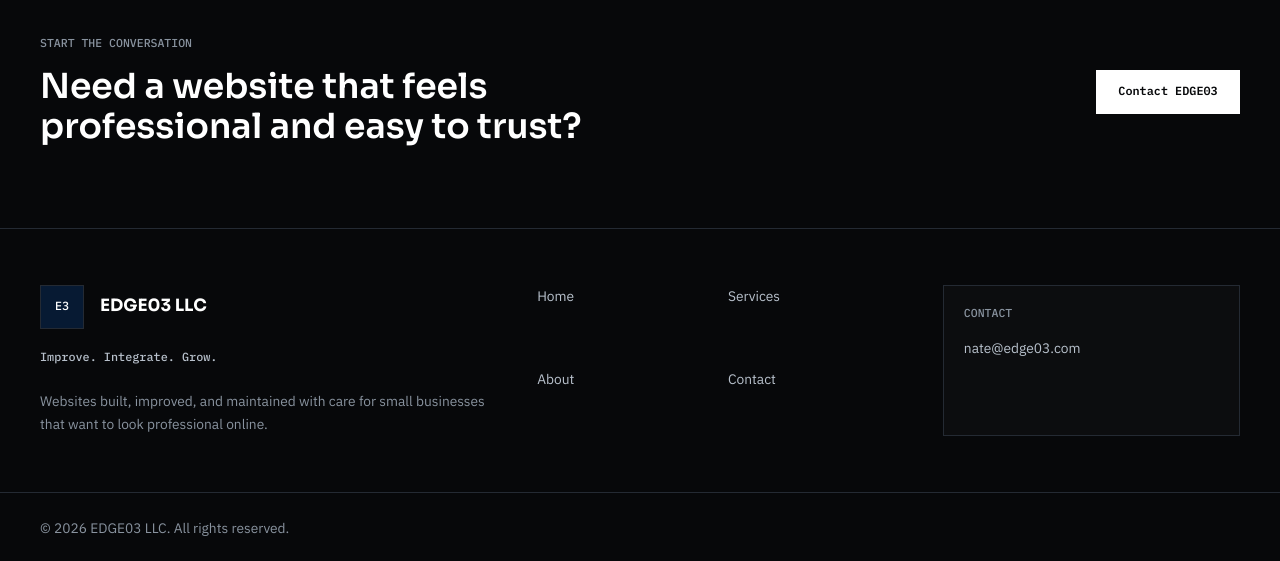
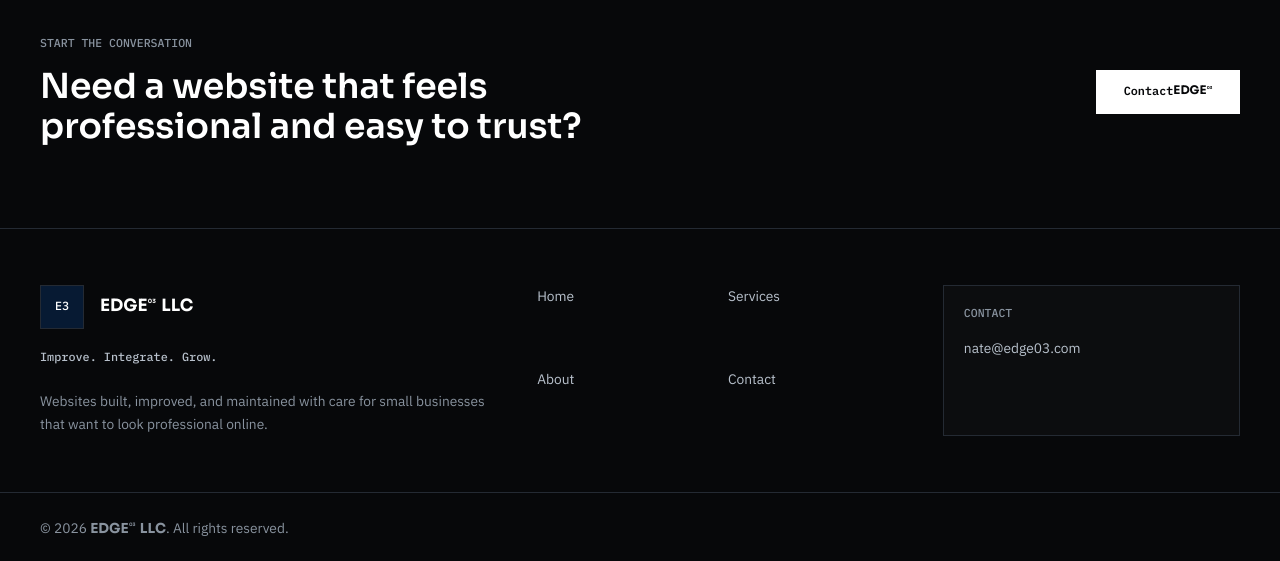
Before and after one commit to edge03official/edge03-website, a Next.js app: page / in a window 1280 px wide. Shown: the part 1162-1723 px from the top of the page. Built offline with nearby package versions, Linux system fonts and the light colour scheme.

Commit message:
Refine EDGE03 wordmark

```diff
--- a/app/contact/page.tsx
+++ b/app/contact/page.tsx
@@ -1,6 +1,7 @@
 import type { Metadata } from "next";
 import { ButtonLink } from "@/components/button-link";
 import { PageIntro } from "@/components/page-intro";
+import { Wordmark } from "@/components/wordmark";
 import { Section } from "@/components/section";
 import { company, contactPrompts } from "@/lib/content";
 
@@ -23,7 +24,9 @@ export default function ContactPage() {
       <Section>
         <div className="grid gap-8 lg:grid-cols-[0.85fr_1.15fr]">
           <aside className="border border-edge-line bg-white/[0.02] p-6">
-            <p className="type-eyebrow text-edge-muted">EDGE03 LLC</p>
+            <p className="type-eyebrow text-edge-muted">
+              <Wordmark legal size="xs" />
+            </p>
             <h2 className="type-card-title mt-5 text-white">
               Start with a simple message.
             </h2>
@@ -78,7 +81,7 @@ export default function ContactPage() {
               />
             </label>
             <div className="pt-2">
-              <ButtonLink href={`mailto:${company.email}`}>Email EDGE03</ButtonLink>
+              <ButtonLink href={`mailto:${company.email}`}>Email <Wordmark size="xs" /></ButtonLink>
             </div>
           </form>
         </div>
--- a/app/page.tsx
+++ b/app/page.tsx
@@ -1,6 +1,7 @@
 import type { Metadata } from "next";
 import Link from "next/link";
 import { ButtonLink } from "@/components/button-link";
+import { Wordmark } from "@/components/wordmark";
 import { services } from "@/lib/content";
 
 export const metadata: Metadata = {
@@ -73,7 +74,9 @@ export default function Home() {
               Need a website that feels professional and easy to trust?
             </h2>
           </div>
-          <ButtonLink href="/contact">Contact EDGE03</ButtonLink>
+          <ButtonLink href="/contact">
+            Contact <Wordmark size="xs" />
+          </ButtonLink>
         </div>
       </section>
     </>
--- a/app/process/page.tsx
+++ b/app/process/page.tsx
@@ -1,6 +1,7 @@
 import type { Metadata } from "next";
 import { ButtonLink } from "@/components/button-link";
 import { PageIntro } from "@/components/page-intro";
+import { Wordmark } from "@/components/wordmark";
 import { ProcessStep } from "@/components/process-step";
 import { Section } from "@/components/section";
 import { processSteps } from "@/lib/content";
@@ -34,7 +35,9 @@ export default function ProcessPage() {
           <h2 className="type-section-title max-w-2xl text-white">
             Ready to talk through your website?
           </h2>
-          <ButtonLink href="/contact">Contact EDGE03</ButtonLink>
+          <ButtonLink href="/contact">
+            Contact <Wordmark size="xs" />
+          </ButtonLink>
         </div>
       </Section>
     </>
--- a/components/site-footer.tsx
+++ b/components/site-footer.tsx
@@ -1,4 +1,5 @@
 import Link from "next/link";
+import { Wordmark } from "@/components/wordmark";
 import { company, footerLinks } from "@/lib/content";
 
 export function SiteFooter() {
@@ -11,7 +12,7 @@ export function SiteFooter() {
             <span className="type-meta flex h-11 w-11 items-center justify-center border border-edge-line bg-edge-navy text-white">
               E3
             </span>
-            <span className="type-wordmark text-white">{company.legalName}</span>
+            <Wordmark legal className="text-white" />
           </div>
           <p className="type-meta max-w-md text-edge-soft">{company.tagline}</p>
           <p className="type-small mt-6 max-w-md text-edge-muted">
@@ -45,7 +46,13 @@ export function SiteFooter() {
       <div className="border-t border-edge-line">
         <div className="type-small mx-auto flex w-full max-w-7xl px-5 py-6 text-edge-muted sm:px-8 lg:px-10">
           <p>
-            © {new Date().getFullYear()} {company.legalName}. All rights reserved.
+            © {new Date().getFullYear()} {" "}
+            <Wordmark
+              legal
+              size="sm"
+              className="align-baseline text-edge-muted"
+            />
+            . All rights reserved.
           </p>
         </div>
       </div>
--- a/components/site-header.tsx
+++ b/components/site-header.tsx
@@ -3,6 +3,7 @@
 import Link from "next/link";
 import { usePathname } from "next/navigation";
 import { useState } from "react";
+import { Wordmark } from "@/components/wordmark";
 import { company, navLinks } from "@/lib/content";
 
 export function SiteHeader() {
@@ -22,7 +23,7 @@ export function SiteHeader() {
             E3
           </span>
           <span className="grid min-w-0 leading-none">
-            <span className="type-wordmark truncate">{company.name}</span>
+            <Wordmark className="text-white" />
             <span className="type-meta mt-1.5 hidden text-edge-muted sm:block">
               {company.tagline}
             </span>
--- /dev/null
+++ b/components/wordmark.tsx
@@ -0,0 +1,37 @@
+type WordmarkProps = {
+  legal?: boolean;
+  size?: "xs" | "sm" | "md";
+  className?: string;
+};
+
+const sizeClasses = {
+  xs: "text-[0.74rem]",
+  sm: "text-[0.86rem]",
+  md: "text-[1.06rem]",
+};
+
+export function Wordmark({
+  legal = false,
+  size = "md",
+  className = "",
+}: WordmarkProps) {
+  return (
+    <span
+      className={`type-wordmark inline-flex items-start whitespace-nowrap leading-none ${sizeClasses[size]} ${className}`}
+      aria-label={legal ? "EDGE03 LLC" : "EDGE03"}
+    >
+      <span aria-hidden="true">EDGE</span>
+      <span
+        aria-hidden="true"
+        className="ml-[0.05em] translate-y-[0.18em] text-[0.34em] leading-none"
+      >
+        03
+      </span>
+      {legal && (
+        <span aria-hidden="true" className="ml-[0.32em]">
+          LLC
+        </span>
+      )}
+    </span>
+  );
+}
```
